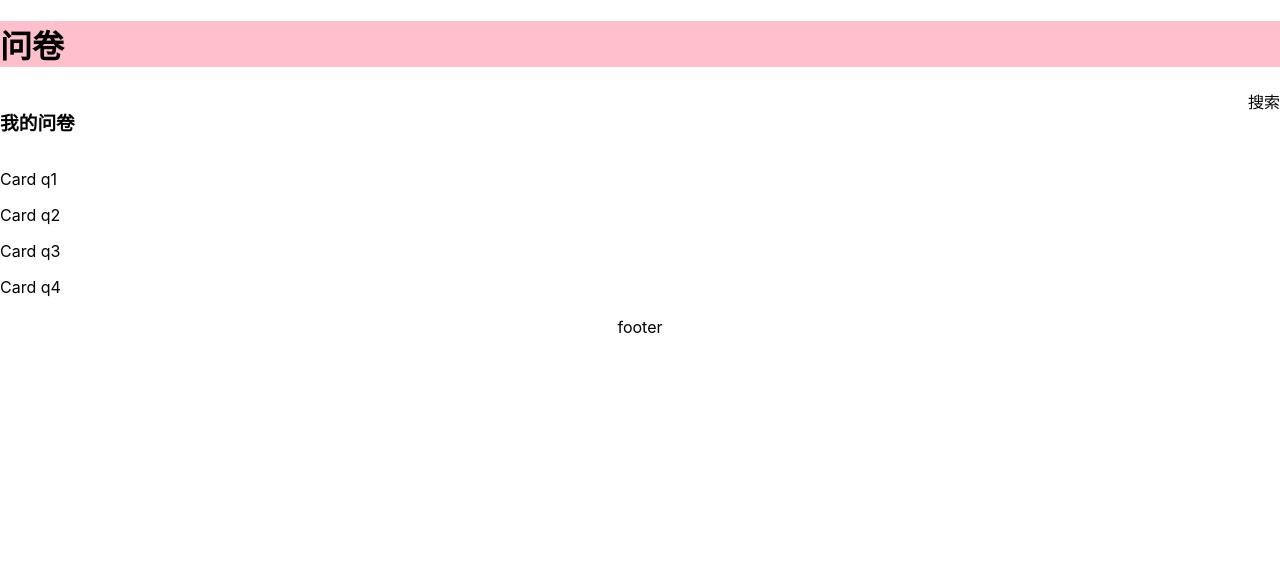
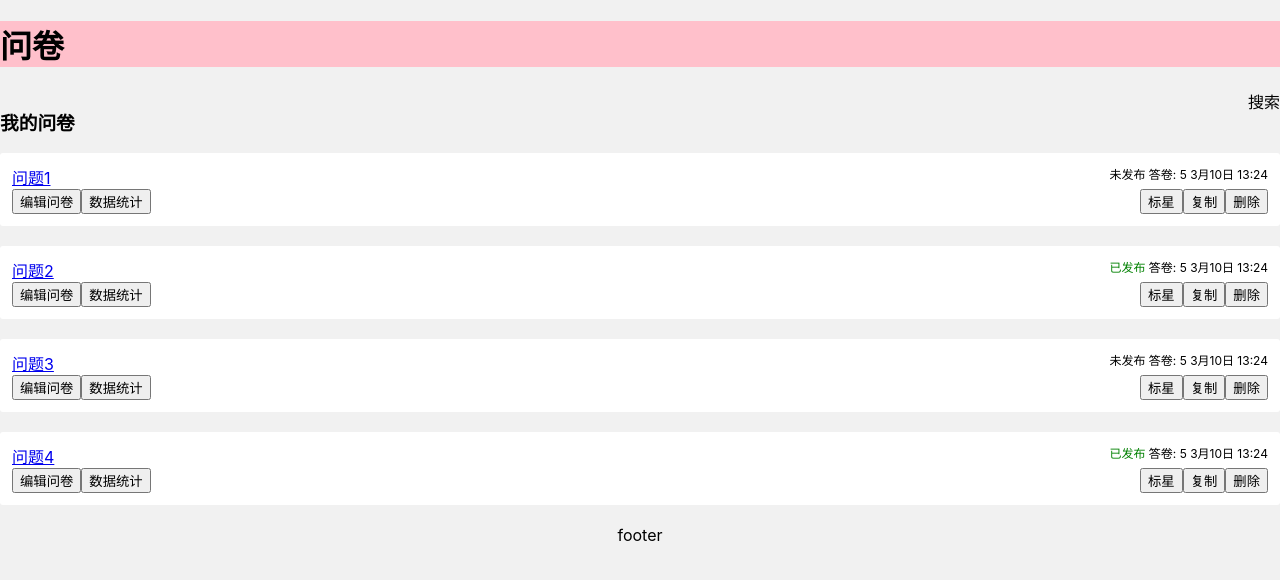
Before and after one commit to ZhangMin1998/react-ts-wenjuan, a React (Create React App) app: page / in a window 1280 px wide. Shown: the top 580 px of the page. Built offline with nearby package versions, Linux system fonts and the light colour scheme.

Commit message:
添加css

```diff
--- a/src/components/Card/Card.module.scss
+++ b/src/components/Card/Card.module.scss
@@ -0,0 +1,36 @@
+.container{
+  margin-bottom: 20px;
+  padding: 12px;
+  border-radius: 3px;
+  background-color: #fff;
+
+  &:hover{
+    box-shadow: 0 4px 10px #e8e8e8;
+  }
+}
+
+.title{
+  display: flex;
+  .left{
+    flex: 1;
+  }
+  .right{
+    flex: 1;
+    font-size: 12px;
+    text-align: right;
+  }
+}
+
+.button-container{
+  display: flex;
+  .left{
+    flex: 1;
+  }
+  .right{
+    flex: 1;
+    text-align: right;
+    .button{
+      color: #999;
+    }
+  }
+}
--- a/src/components/Card/Card.tsx
+++ b/src/components/Card/Card.tsx
@@ -7,15 +7,38 @@
   isPublished: boolean,
   isStar: boolean,
   answerCount: number,
-  cteateAt: string
+  createdAt: string
 }
 
 const Card: FC<PropsType> = (props: PropsType) => {
-  const { _id } = props
+  const { _id, title, createdAt, answerCount, isPublished } = props
   return (
-   <>
-    <p>Card {_id}</p>
-   </>
+   <div className={styles.container}>
+    <div className={styles.title}>
+      <div className={styles.left}>
+        <a href="#">{title}</a>
+      </div>
+      <div className={styles.right}>
+        {isPublished ? <span style={{color: 'green'}}>已发布</span> : <span>未发布</span>}
+        &nbsp;
+        <span>答卷: {answerCount}</span>
+        &nbsp;
+        <span>{createdAt}</span>
+      </div>
+    </div>
+
+    <div className={styles['button-container']}>
+      <div className={styles.left}>
+        <button>编辑问卷</button>
+        <button>数据统计</button>
+      </div>
+      <div className={styles.right}>
+        <button>标星</button>
+        <button>复制</button>
+        <button>删除</button>
+      </div>
+    </div>
+   </div>
   )
 }
 
--- a/src/pages/List/List.module.scss
+++ b/src/pages/List/List.module.scss
@@ -15,3 +15,8 @@
 .footer{
   text-align: center;
 }
+
+// 临时
+body{
+  background-color: #f1f1f1;
+}
--- a/src/pages/List/List.tsx
+++ b/src/pages/List/List.tsx
@@ -4,10 +4,10 @@
 
 const List: FC = () => {
   const [list, setList] = useState([
-    { _id: 'q1', title: '问题1', isPublished: false, isStar: false, answerCount: 5, cteateAt: '3月10日 13:24' },
-    { _id: 'q2', title: '问题2', isPublished: true, isStar: false, answerCount: 5, cteateAt: '3月10日 13:24' },
-    { _id: 'q3', title: '问题3', isPublished: false, isStar: false, answerCount: 5, cteateAt: '3月10日 13:24' },
-    { _id: 'q4', title: '问题4', isPublished: true, isStar: false, answerCount: 5, cteateAt: '3月10日 13:24' }
+    { _id: 'q1', title: '问题1', isPublished: false, isStar: false, answerCount: 5, createdAt: '3月10日 13:24' },
+    { _id: 'q2', title: '问题2', isPublished: true, isStar: false, answerCount: 5, createdAt: '3月10日 13:24' },
+    { _id: 'q3', title: '问题3', isPublished: false, isStar: false, answerCount: 5, createdAt: '3月10日 13:24' },
+    { _id: 'q4', title: '问题4', isPublished: true, isStar: false, answerCount: 5, createdAt: '3月10日 13:24' }
   ])
   return (
    <>
```
